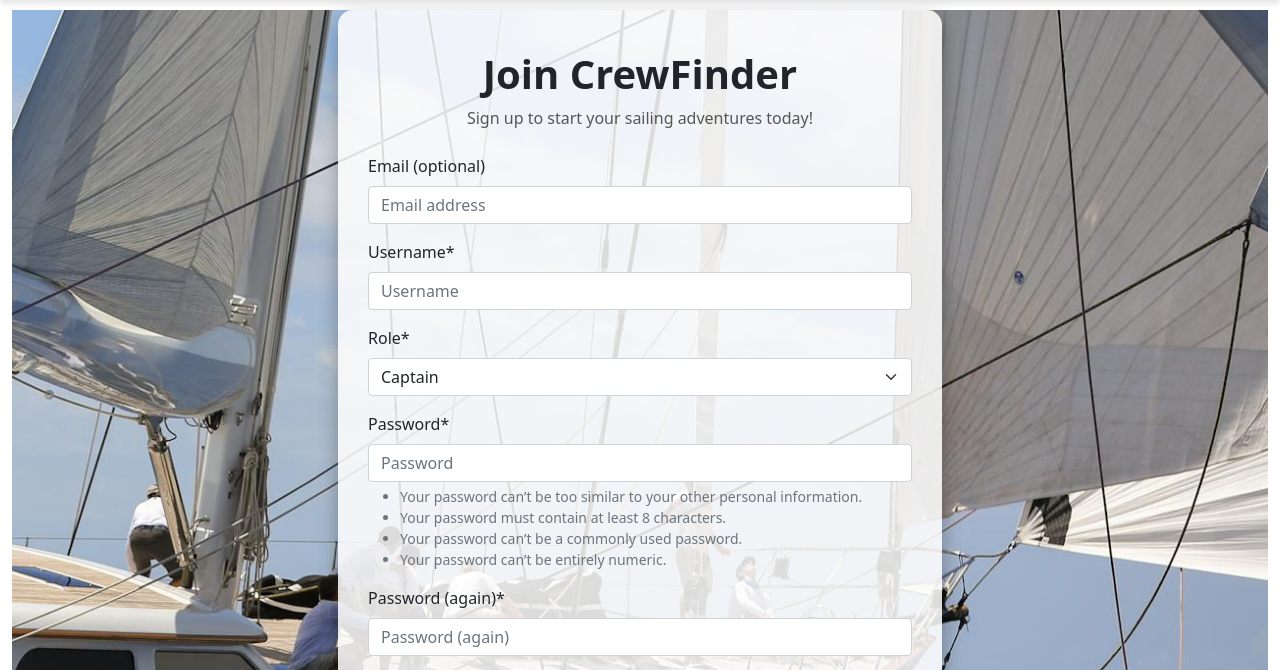
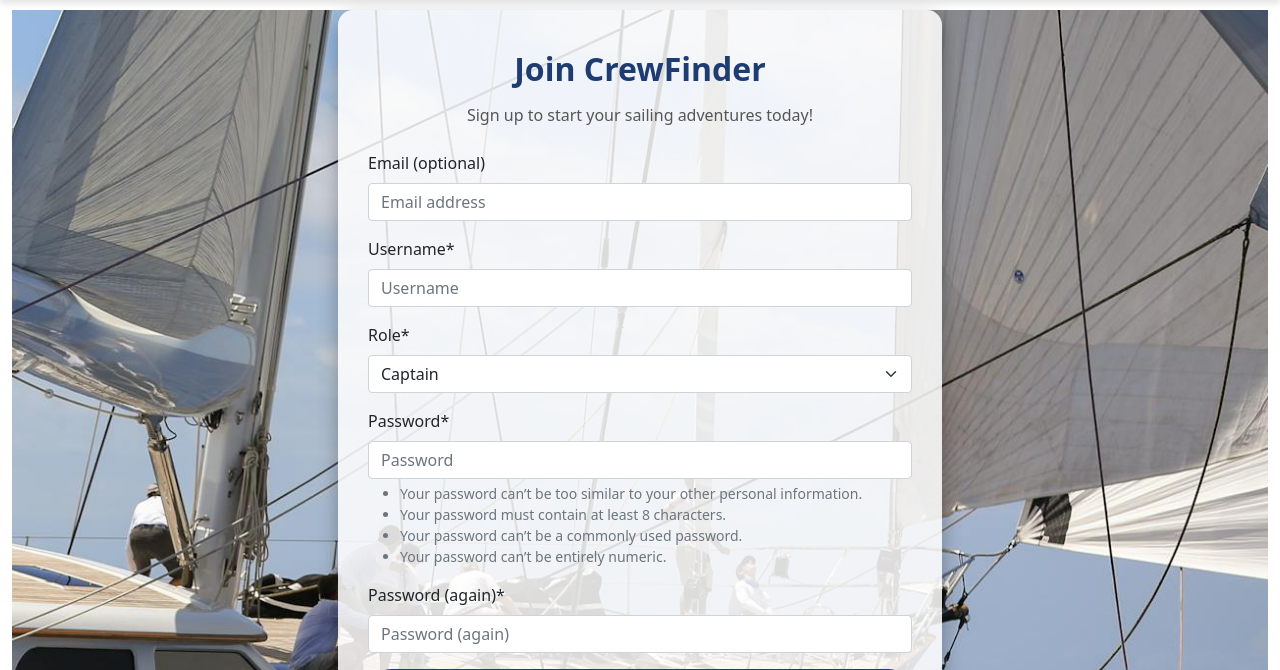
Before and after one commit to doyle-kfd/CrewFinder, a Django app: page /accounts/signup/ in a window 1280 px wide. Shown: the part 62-732 px from the top of the page. Run offline with Django 4.2, Linux system fonts and the light colour scheme; some libraries are stand-ins or nearby versions.

Commit message:
Refac: changed h1 to h2 for html validation

```diff
--- a/templates/account/signup.html
+++ b/templates/account/signup.html
@@ -13,7 +13,7 @@
                 <article class="signup-overlay">
                     <!-- Header for signup page -->
                     <header>
-                        <h1 id="signup-heading" class="text-center">Join CrewFinder</h1>
+                        <h2 id="signup-heading" class="text-center">Join CrewFinder</h2>
                         <p class="text-center mb-4">Sign up to start your sailing adventures today!</p>
                     </header>
 
```
